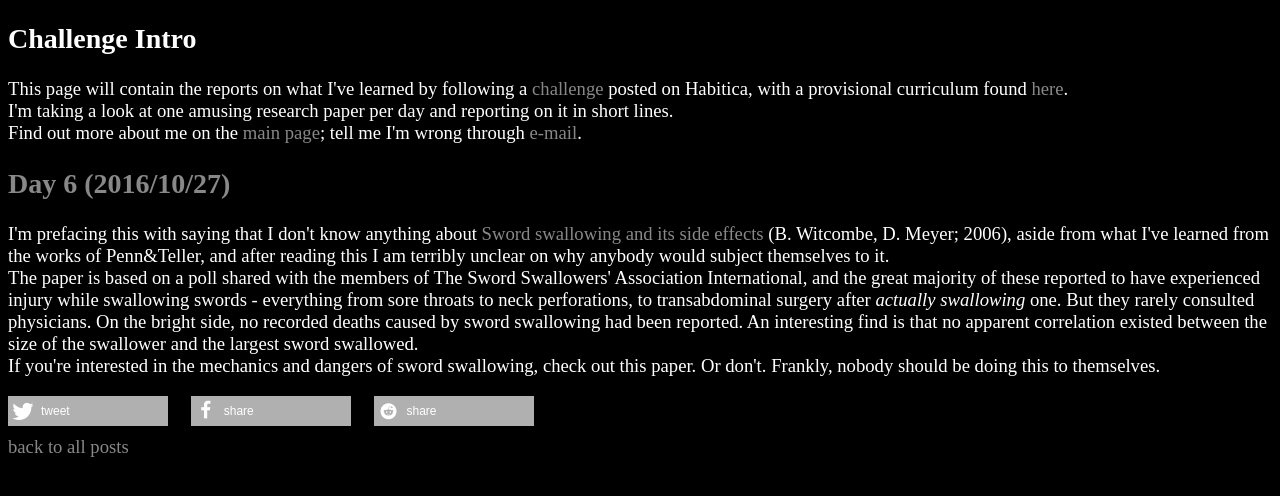
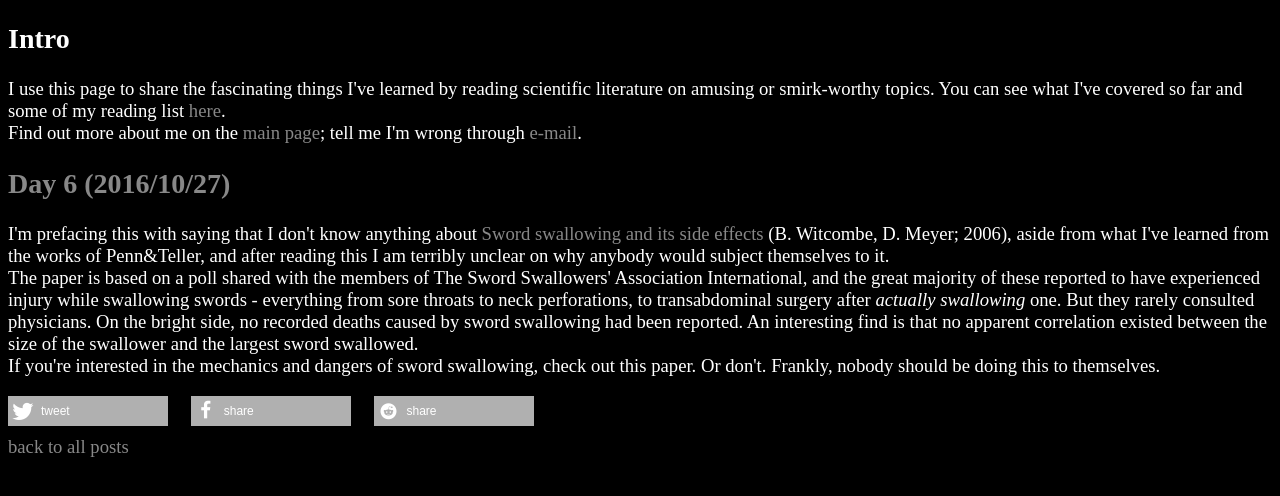
Before and after one commit to Shaidil/shaidil.github.io, a Jekyll site: the page built from _posts/2016-10-27-day-6.html, in a window 1280 px wide. Shown: the top 496 px of the page. Built offline with Jekyll 4.4.1, drawn with Linux system fonts in a browser that asks for light colours; nearby versions of some CDN libraries; some web fonts are replaced.

Commit message:
Update post.html

```diff
--- a/_layouts/post.html
+++ b/_layouts/post.html
@@ -11,14 +11,10 @@
     <title>Shaidil does a Habitica challenge - {{ page.title }}</title>
   </head>
   <body>
-    <h2 id="intro">Challenge Intro</h2>
+    <h2 id="intro">Intro</h2>
     <p>
-      This page will contain the reports on what I've learned by
-      following a <a href="https://habitica.com/#/options/groups/challenges/0ae0b003-b67e-4665-becf-43554d80b990">challenge</a>
-      posted on Habitica, with a provisional curriculum found
+      I use this page to share the fascinating things I've learned by reading scientific literature on amusing or smirk-worthy topics. You can see what I've covered so far and some of my reading list
       <a href="https://docs.google.com/spreadsheets/d/1G9PeKumI-zVTt8ot35_v9OTQ5PGnJmkKVxfyC-9YiHU/edit?usp=sharing">here</a>.<br>
-      I'm taking a look at one amusing research paper per day and reporting on
-      it in short lines.<br>
       Find out more about me on the
       <a href="http://happyturtlethings.net">main page</a>;
       tell me I'm wrong through <a href="mailto:happyturtlethings@gmail.com">e-mail</a>.
```
